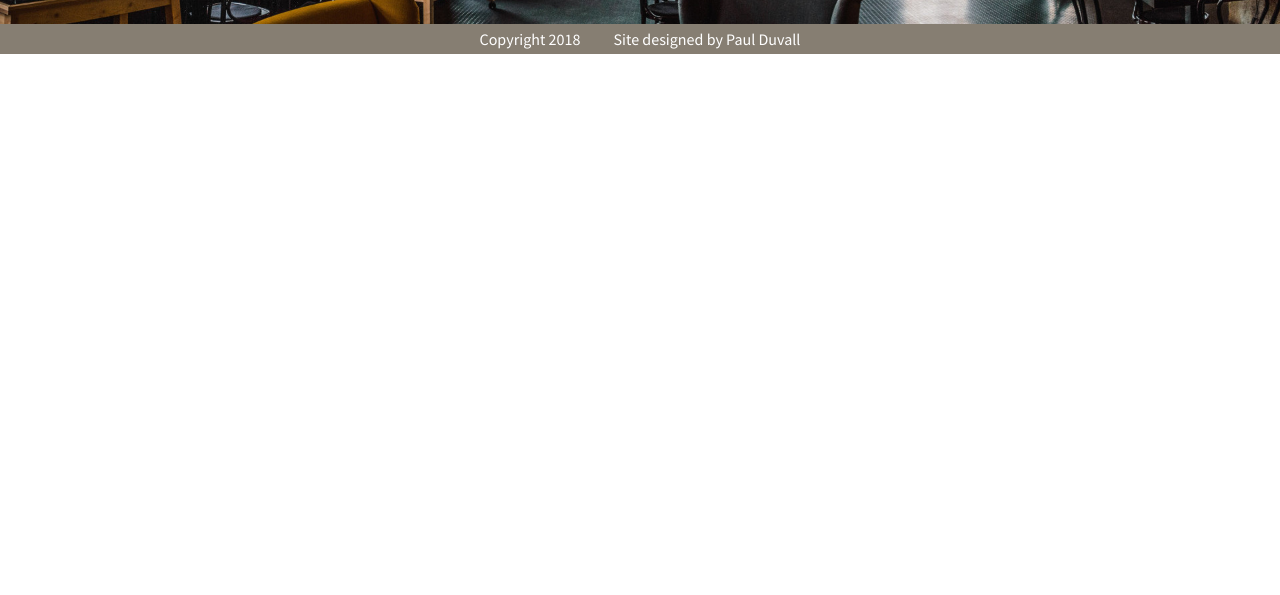
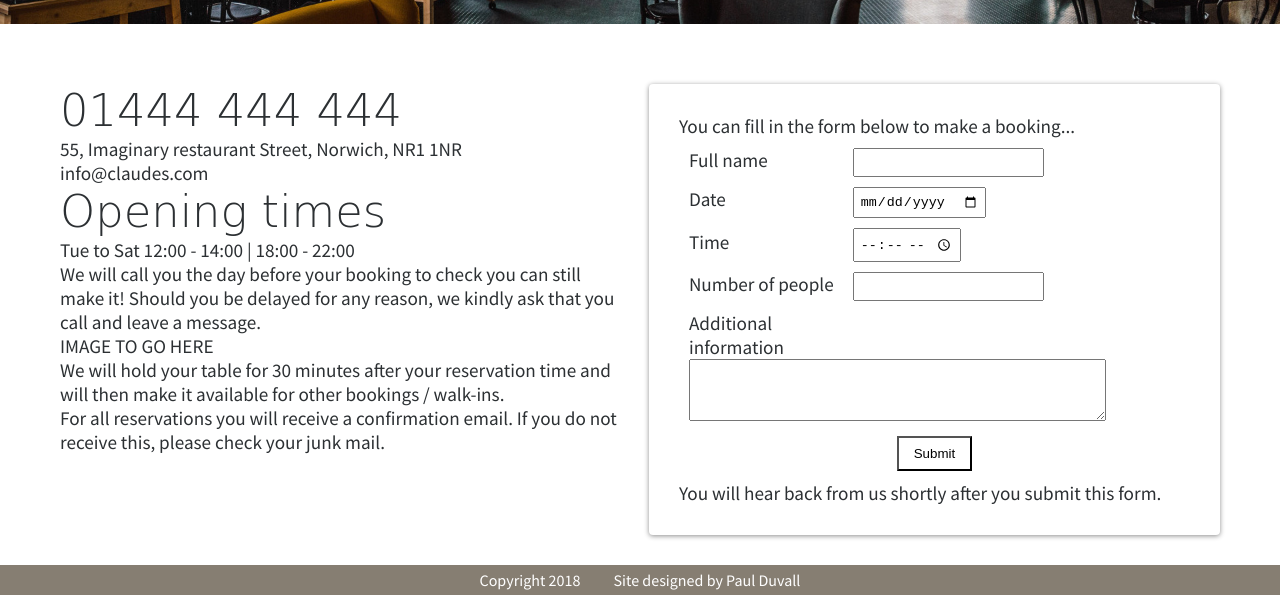
Before and after one commit to paul-duvall/Claudes-restaurant, a plain HTML site: page reservations.html in a window 1280 px wide. Shown: the part 484-1079 px from the top of the page. Before the commit the page ends 800 px from the top, so only its background shows below. Drawn offline with Linux system fonts and the light colour scheme; a web font is replaced by a local one.

Commit message:
Content added to reservations page, styling of form progressed, image added for use on reservations page

```diff
--- /dev/null
+++ b/css/style-reservations.css
@@ -0,0 +1,50 @@
+.container {
+  display: flex;
+  flex-direction: row;
+  margin: 50px 50px 20px 50px;
+}
+
+.section--info {
+  width: 50%;
+  margin: 10px;
+}
+
+.section--form {
+  width: 50%;
+  margin: 10px;
+  padding: 30px;
+  background-color: white;
+  box-shadow: 0 1px 5px rgba(0, 0, 0, 0.45);
+  /* background: rgb(255,255,255);
+  background: radial-gradient(circle, rgba(255,255,255,1) 11%, rgba(204,204,204,1) 100%); */
+  border-radius: 4px;
+}
+
+/* Form styling */
+
+.booking_item {
+  margin: 10px;
+  /* border: 2px solid blue; */
+}
+
+label {
+  display: inline-block;
+  width: 160px;
+  /* border: 2px solid red; */
+}
+
+input {
+  /* border: 2px solid green; */
+  padding: 5px;
+}
+
+.book_submit_container {
+  display: flex;
+  justify-content: center;
+  /* border: 2px solid green; */
+}
+
+.submit {
+  padding: 8px 15px;
+  background-color: white;
+}
--- a/reservations.html
+++ b/reservations.html
@@ -10,6 +10,7 @@
   <!-- <link rel="stylesheet" type="text/css" href="css/animate.css"> -->
   <link rel="stylesheet" type="text/css" href="css/slicknav.min.css">
   <link rel="stylesheet" type="text/css" href="css/style.css">
+  <link rel="stylesheet" type="text/css" href="css/style-reservations.css">
   <link rel="stylesheet" type="text/css" href="css/responsive.css">
 
 </head>
@@ -53,6 +54,53 @@
 
 
 
+<div class="container">
+  <!-- ******************** Booking information section ******************** -->
+  <section class="section--info">
+    <h2>01444 444 444</h2>
+    <p>55, Imaginary restaurant Street, Norwich, NR1 1NR</p>
+    <p>info@claudes.com</p>
+    <h2>Opening times</h2>
+    <p>Tue to Sat  12:00 - 14:00 | 18:00 - 22:00</p>
+    <p>We will call you the day before your booking to check you can still make it! Should you be delayed for any reason, we kindly ask that you call and leave a message.</p>
+    <p>IMAGE TO GO HERE</p>
+    <p>We will hold your table for 30 minutes after your reservation time and will then make it available for other bookings / walk-ins.</p>
+    <p>For all reservations you will receive a confirmation email. If you do not receive this, please check your junk mail.</p>
+  </section>
+
+  <!-- ******************** Table booking form section ******************** -->
+  <section class="section--form">
+    <p>You can fill in the form below to make a booking...</p>
+    <form action="#" class="booking_form">
+      <div class="booking_item">
+        <label for="name">Full name</label>
+        <input type="text" name="name">
+      </div>
+      <div class="booking_item">
+        <label for="date">Date</label>
+        <input type="date" name="date">
+      </div>
+      <div class="booking_item">
+        <label for="time">Time</label>
+        <input type="time" name="time">
+      </div>
+      <div class="booking_item">
+        <label for="people">Number of people</label>
+        <input type="text" name="people">
+      </div>
+      <div class="booking_item">
+        <label for="info">Additional information</label>
+        <textarea rows="4" cols="50"></textarea>
+      </div>
+      <div class="booking_item book_submit_container">
+        <input type="submit" value="Submit" class="submit">
+      </div>
+    </form>
+    <p>You will hear back from us shortly after you submit this form.</p>
+  </section>
+
+</div>
+
 
 
 
```
Also changed, not shown: images/reservations-image1.jpg (added).
